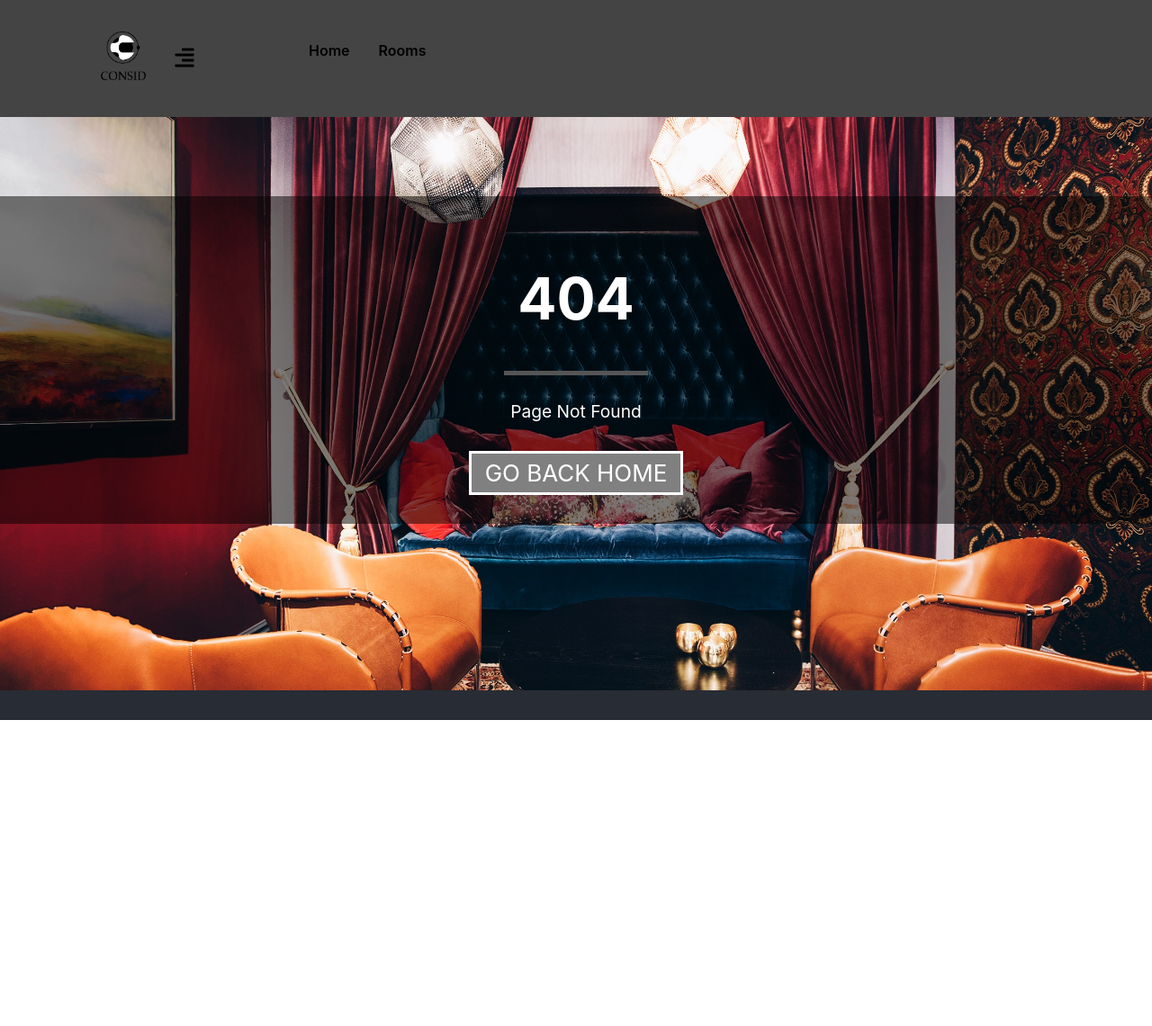
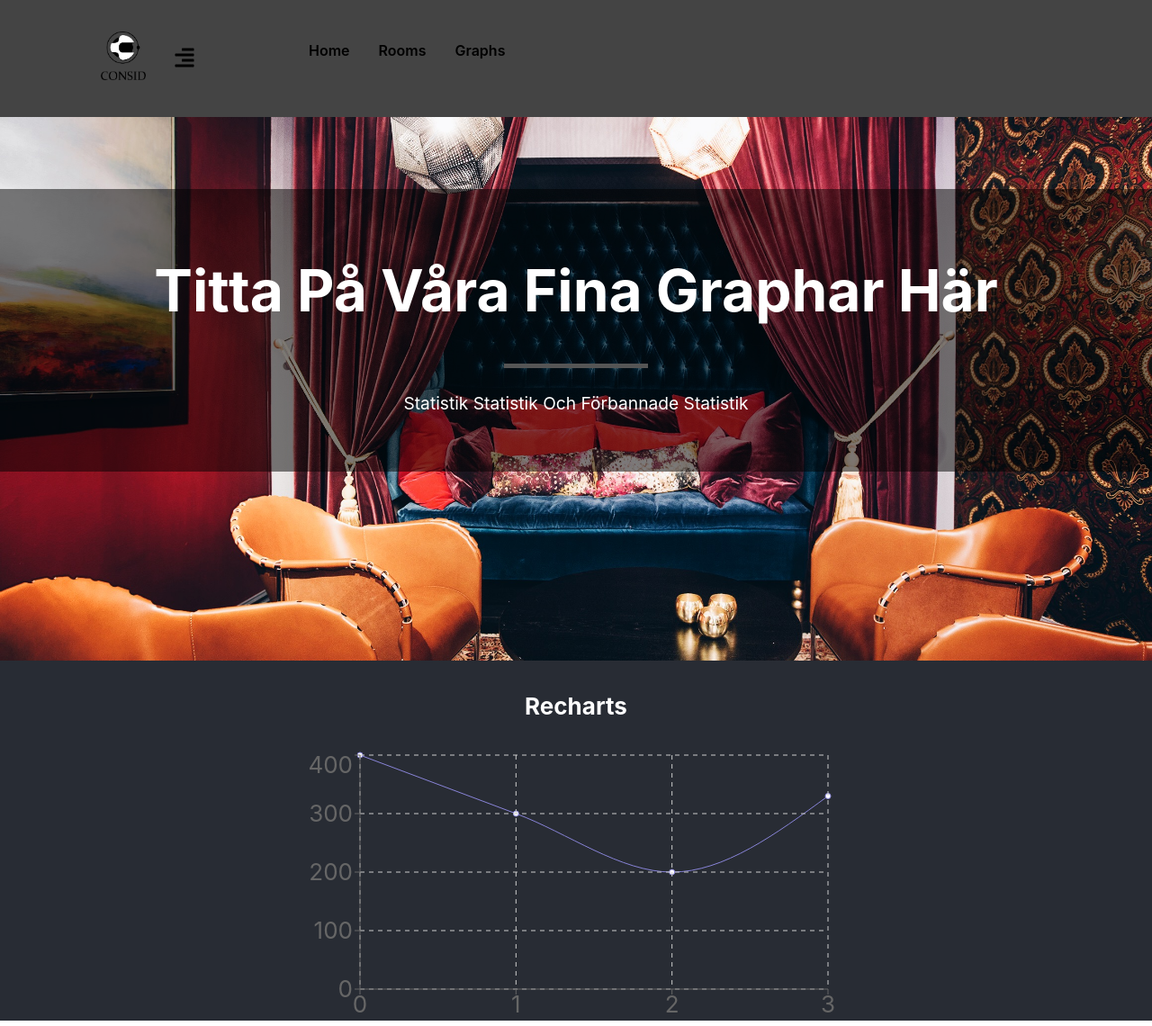
Before and after one commit to kattprinsen/office-react-broccoli, a React (Create React App) app: page /graphs in a window 1280 px wide. Before the commit this address had no page. Shown: the whole page at 90% size. Before the commit the page ends 800 px from the top, so only its background shows below. Built offline with nearby package versions, Linux system fonts and the light colour scheme.

Commit message:
Recharts Graph

```diff
--- a/package.json
+++ b/package.json
@@ -13,6 +13,7 @@
     "react-router-dom": "^5.3.0",
     "react-scripts": "4.0.3",
     "react-select": "^5.1.0",
+    "recharts": "^2.1.6",
     "web-vitals": "^1.1.2"
   },
   "scripts": {
--- a/src/App.js
+++ b/src/App.js
@@ -8,6 +8,7 @@ import Error from './pages/Error/Error';
 import Home from './pages/Home/Home';
 import ShowRoom from './pages/ShowRoom/ShowRoom';
 import Rooms from './pages/Rooms/Rooms';
+import Graphs from './pages/Graphs/Graphs';
 
 export default function App() {
 
@@ -17,6 +18,7 @@ export default function App() {
       <Switch>
         <Route exact path="/" component={Home} />
         <Route exact path="/rooms" component={Rooms} />
+        <Route exact path="/graphs" component={Graphs} />
         <Route exact path="/rooms/:id" component={ShowRoom} />
         <Route component={Error} />
       </Switch>
--- /dev/null
+++ b/src/components/Graph/Graph.css
@@ -0,0 +1,7 @@
+.graph-container {
+
+}
+
+.recharts-container {
+
+}
--- /dev/null
+++ b/src/components/Graph/Graph.js
@@ -0,0 +1,46 @@
+import React from 'react';
+import { LineChart, Line, CartesianGrid, XAxis, YAxis } from 'recharts';
+
+const data = [
+  {
+    name:'Page A',
+    uv: 400,
+    pv: 2400,
+    amt: 2400
+  },
+  {
+    name:'Page B',
+    uv: 300,
+    pv: 2400,
+    amt: 2400
+  },
+  {
+    name:'Page C',
+    uv: 200,
+    pv: 2400,
+    amt: 2400
+  },
+  {
+    name:'Page D',
+    uv: 330,
+    pv: 2400,
+    amt: 2400
+  }
+]
+
+export default function Graph() {
+
+  return (
+    <div className="graph-container">
+      <div className="recharts-container">
+        <h4> Recharts </h4>
+          <LineChart width={600} height={300} data={data} margin={{ top: 5, right: 20, bottom: 5, left: 0}}>
+          <Line type="monotone" dataKey="uv" stroke="#8884d8" />
+          <CartesianGrid stroke="#ccc" strokeDasharray="5 5" />
+          <XAxis datakey="name" />
+          <YAxis />
+          </LineChart>
+      </div>
+    </div>
+  );
+}
--- a/src/components/Navbar/Navbar.js
+++ b/src/components/Navbar/Navbar.js
@@ -39,6 +39,11 @@ export default class Navbar extends Component {
                 Rooms
               </Link>
             </li>
+            <li>
+              <Link to="/graphs">
+                Graphs
+              </Link>
+            </li>
           </ul>
         </div>
       </nav>
--- /dev/null
+++ b/src/pages/Graphs/Graphs.js
@@ -0,0 +1,20 @@
+import React from 'react';
+
+import Hero from '../../components/Hero/Hero';
+import Banner from '../../components/Banner/Banner';
+import Graph from '../../components/Graph/Graph';
+
+export default function Graphs() {
+
+  return (
+    <React.Fragment>
+      <Hero>
+        <Banner
+        title="Titta på våra fina graphar här"
+        subtitle="Statistik statistik och förbannade statistik">
+        </Banner>
+      </Hero>
+      <Graph />
+    </React.Fragment>
+  );
+}
```
Also changed, not shown: 1 other file (tests, documents, lock files or other folders).
